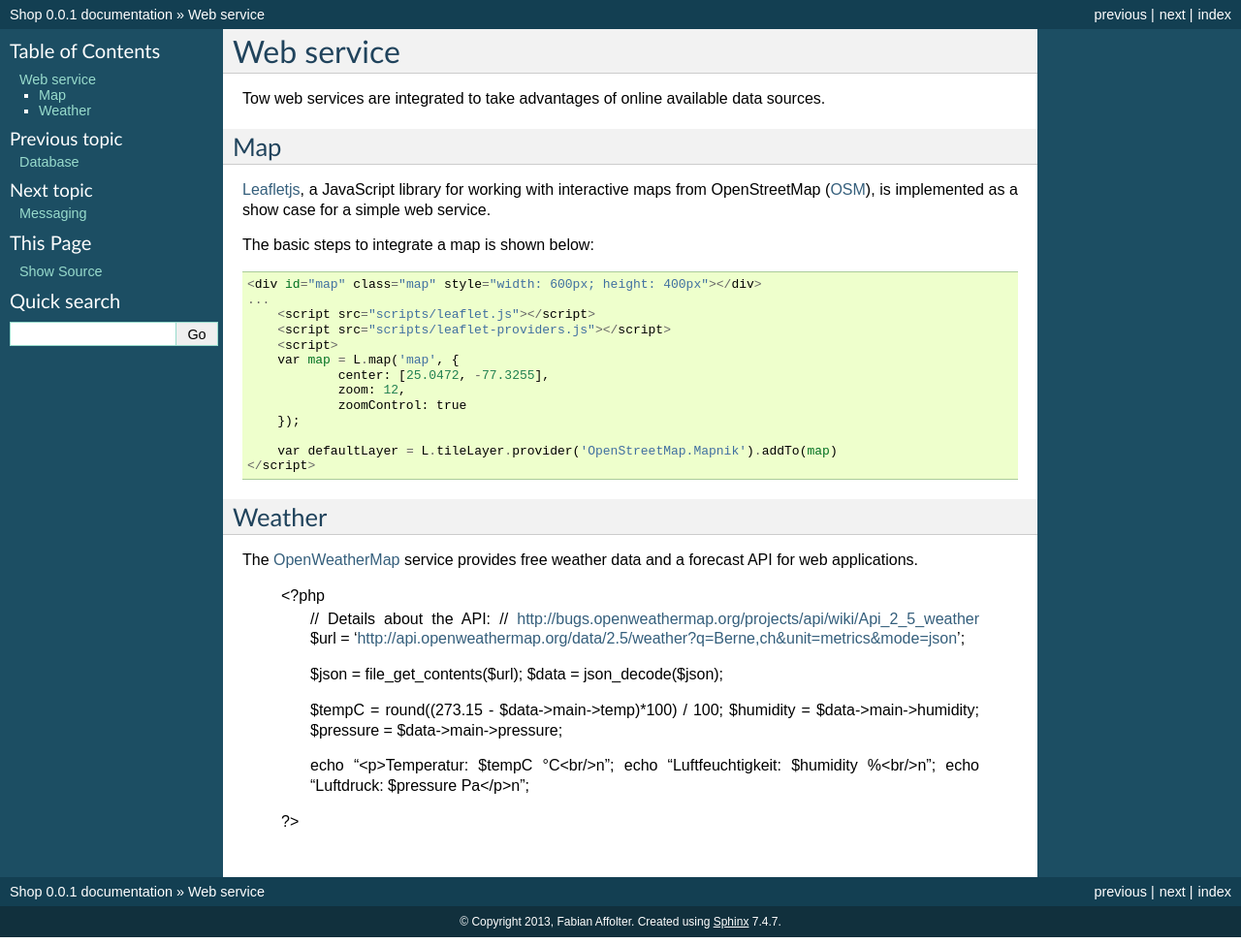
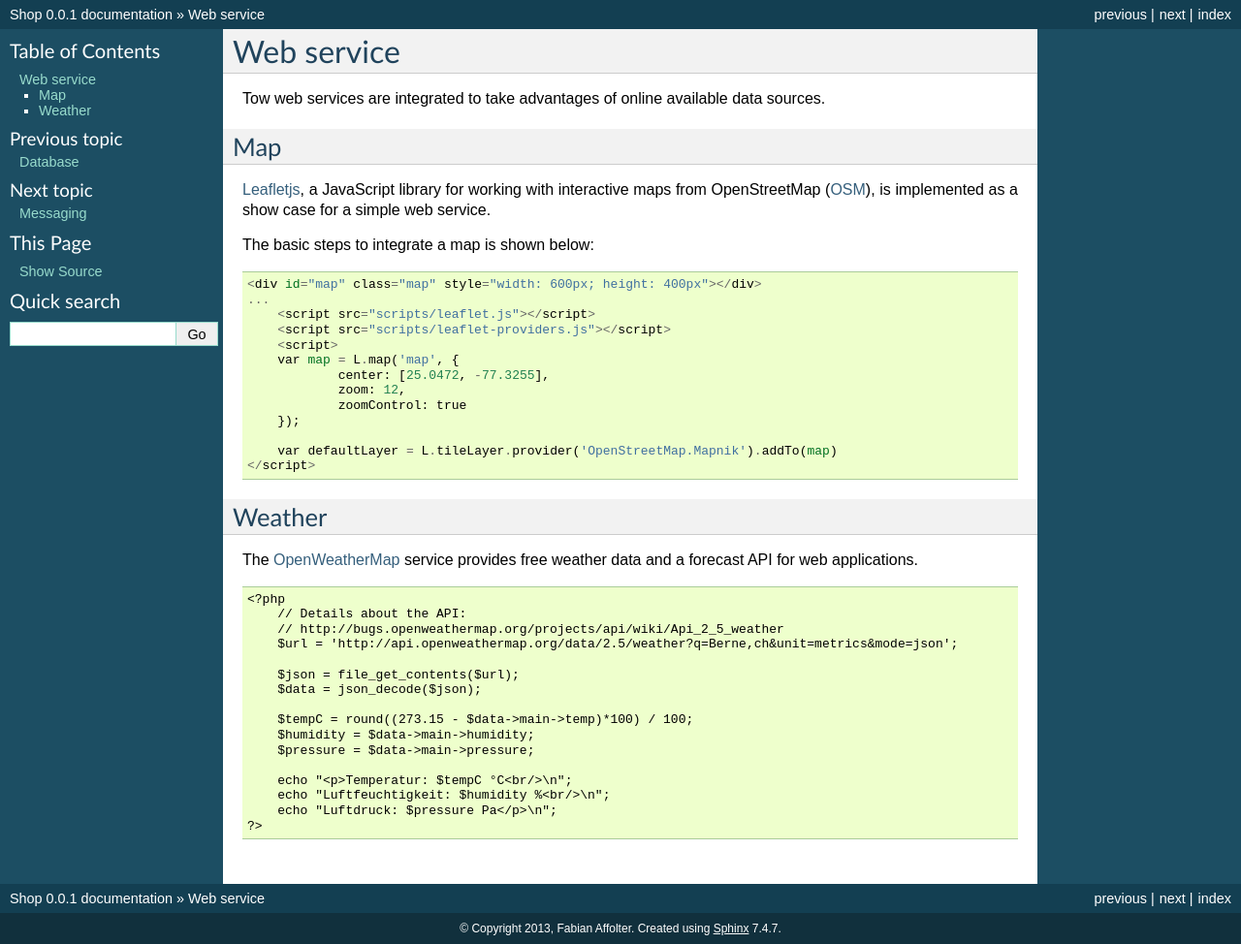
Before and after one commit to fabaff/shop, a Sphinx documentation site: the page built from docs/webservice.rst, in a window 1280 px wide. Shown: the whole page at 97% size. Built offline with Sphinx 7.4.7, drawn with Linux system fonts in a browser that asks for light colours; formulas are drawn with MathJax 3; some of the changed lines change nothing that is shown.

Commit message:
update layout

```diff
--- a/docs/webservice.rst
+++ b/docs/webservice.rst
@@ -32,9 +32,7 @@ The basic steps to integrate a map is shown below::
 Weather
 -------
 The `OpenWeatherMap`_ service provides free weather data and a forecast API for
-web applications.
-
-.. _OpenWeatherMap: http://openweathermap.org/
+web applications. ::
 
     <?php
         // Details about the API:
@@ -52,3 +50,5 @@ web applications.
         echo "Luftfeuchtigkeit: $humidity %<br/>\n";
         echo "Luftdruck: $pressure Pa</p>\n";
     ?>
+
+.. _OpenWeatherMap: http://openweathermap.org/
```
